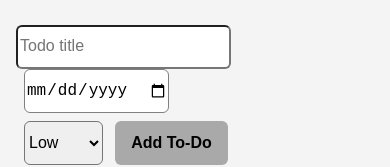
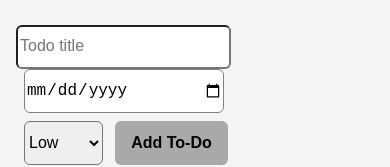
Before and after one commit to Wjpayne/to-do-odin, a website built with Vite: page index.html in a window 390 px wide. Shown: the part 289-456 px from the top of the page. Built offline with nearby package versions, Linux system fonts and the light colour scheme.

Commit message:
safari fix

```diff
--- a/src/style.css
+++ b/src/style.css
@@ -157,9 +157,12 @@ main {
     display: flex;
   }
 
-input[type="date"] {
+#todo-date  {
+  position:relative;
+  z-index:1000 !important;
   display: block;
   appearance: textfield;
+  width: 200px;
 }
 
   #project-list li {
```
